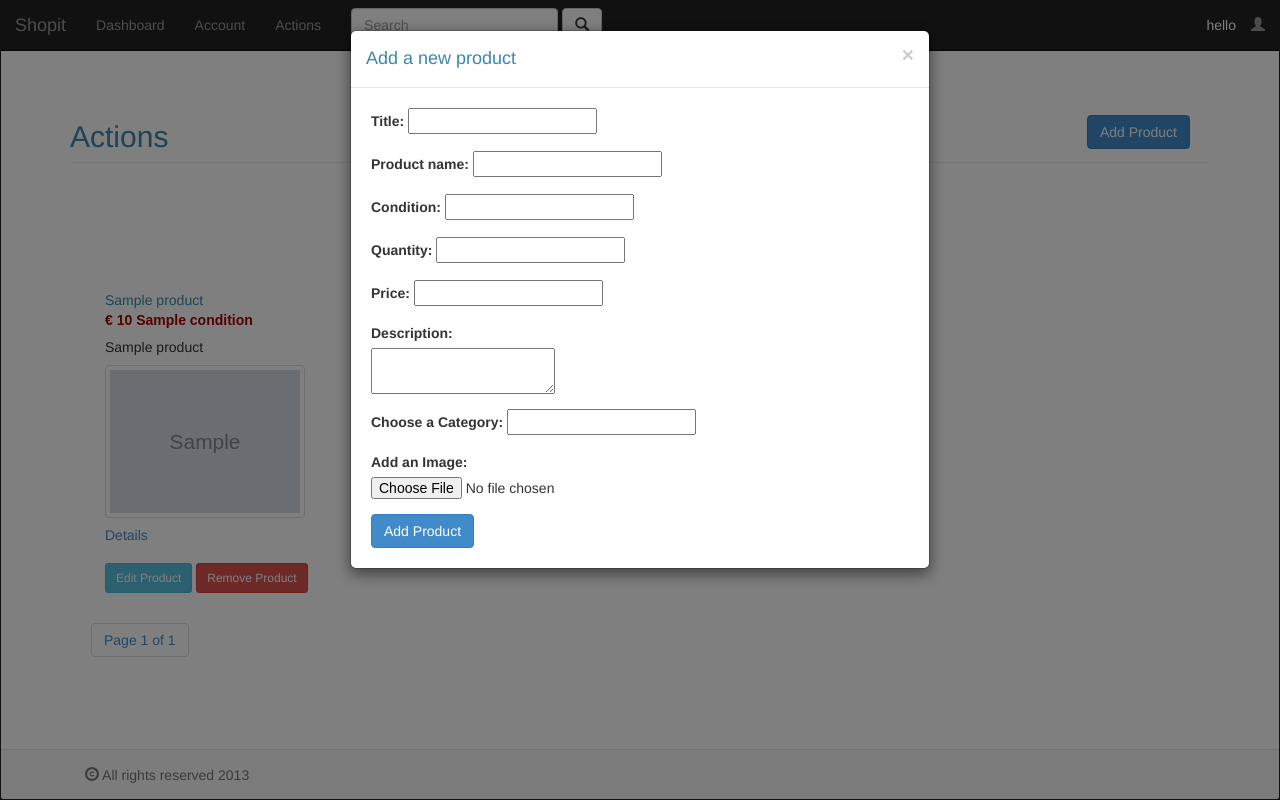
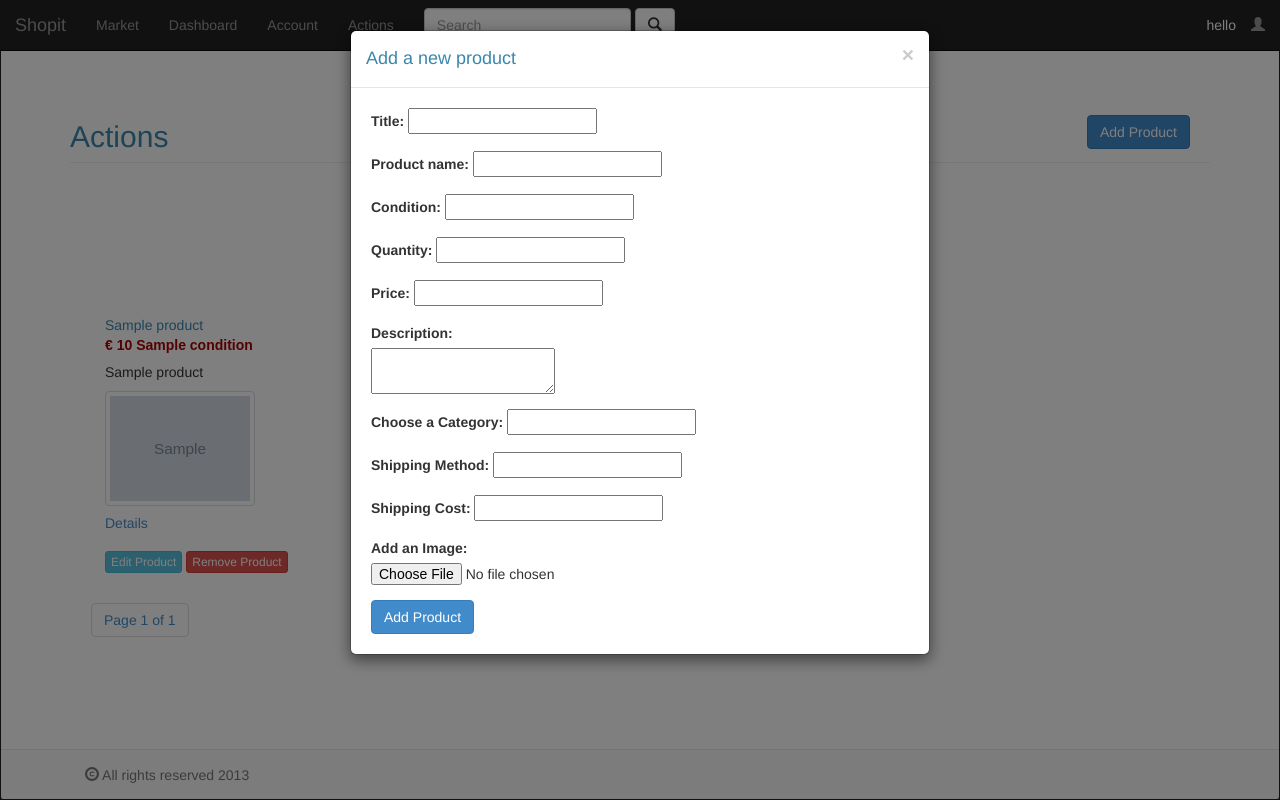
Before and after one commit to greenlighthome/shopit, a Django app: template templates/dashboard/actions.html in a window 1280 px wide, after a click on "Add Product". Run offline with Django 3.2, Linux system fonts and the light colour scheme; the template is opened without the code that fills it: most values are stand-ins (such as "Sample title", 1, 10 or a date in 2020); grey boxes marked "Sample" are stand-in pictures; form fields are guessed from the names that the template uses; some libraries are stand-ins or nearby versions.

Commit message:
more build in logic and style for product details new fields added in web_shop.models.Product (shipping cost, method, in_stock)

```diff
--- a/dashboard/urls.py
+++ b/dashboard/urls.py
@@ -5,9 +5,9 @@
 
 urlpatterns = patterns('',
     url(r'^$', login_required(views.DashboardView.as_view()), name='dashboard'),
-    url(r'^actions/([\w-]+)/$', views.UserActions.as_view( model=Product, paginate_by=3 ), name='actions'),
-    url(r'update/(?P<pk>\d+)/', views.ProductUpdate.as_view(), name='update'),
+    url(r'^actions/([\w-]+)/$', login_required(views.UserActions.as_view( model=Product, paginate_by=3 )), name='actions'),
+    url(r'update/(?P<pk>\d+)/', login_required(views.ProductUpdate.as_view()), name='update'),
     url(r'delete/(?P<pk>\d+)/', views.ProductDelete.as_view(), name='delete'),
-    url(r'^details/(?P<slug>[\w|\W]+)-(?P<pk>\d+)/$', views.DashboardDetailView.as_view(), name='dashboard-detail-view'),
+    url(r'^details/(?P<slug>[\w|\W]+)-(?P<pk>\d+)/$', login_required(views.DashboardDetailView.as_view()), name='dashboard-detail-view'),
 
 )
--- /dev/null
+++ b/doc/BugsList.txt
@@ -0,0 +1,4 @@
+slugify url from category to product view
+
+example:
+    http://shopit/category/DVD / Blue Ray/   <--- that's what i'm taking (that's the actual url)
--- a/static/css/custom_dashboard.css
+++ b/static/css/custom_dashboard.css
@@ -33,11 +33,15 @@
   margin-left: auto;
   margin-right: auto;
 }
+.image {
+  max-height: 220px;
+  max-width: 150px;
+}
 .box-view {
   position: relative;
   max-width: 300px;
   min-height: 200px;
-  height: 420px;
+  height: 400px;
   margin-left: 20px;
   padding-bottom: 10px;
   float: left;
@@ -45,6 +49,7 @@
 .box-view .items {
   position: absolute;
   bottom: 10px;
+  max-width: 200px;
 }
 .box-view h3,
 .box-view h4 {
--- a/static/less/custom_dashboard.less
+++ b/static/less/custom_dashboard.less
@@ -40,12 +40,17 @@
   margin-left: auto;
   margin-right: auto;
 }
+.image {
+  max-height: 220px;
+  max-width: 150px;
+}
+
 .box-view {
   position: relative;
   max-width: 300px;
 
   min-height: 200px;
-  height: 420px;
+  height: 400px;
   margin-left: 20px;
   padding-bottom: 10px;
   float: left;
@@ -53,7 +58,9 @@
   .items {
     position: absolute;
     bottom: 10px;
+    max-width: 200px;
   }
+
   h3, h4{
     font-size: 1em;
   }
--- a/templates/dashboard/actions.html
+++ b/templates/dashboard/actions.html
@@ -26,13 +26,12 @@
                     <span class="price">€ {{ product.price }}</span> <span class="condition price">{{ product.condition }}</span>
                     <span class=""><h4>{{ product.name }}</h4></span>
                     {% if product.image %}
-            <a href="{{ product.get_absolute_url }}"> <img class="img-thumbnail img-responsive" src="{{ product.image.url }}" width="200"></a>
+                        <a href="{{ product.get_absolute_url }}"> <img class="img-thumbnail img-responsive image" src="{{ product.image.url }}" width="200" height=""></a>
                     {% endif %}
                     <a class="no-style" href="{{ category.get_absolute_url }}"> <h5>Details</h5></a>
 
-        <a href="update/{{ product.id }}"><button class="button btn btn-sm btn-info">Edit Product</button></a>
-        <a href="delete/{{ product.id }}"><button class="button btn btn-sm btn-danger">Remove Product</button></a>
-
+                    <a href="update/{{ product.id }}"><button class="button btn btn-xs btn-info">Edit Product</button></a>
+                    <a href="delete/{{ product.id }}"><button class="button btn btn-xs btn-danger">Remove Product</button></a>
                 </div>
             </div>
         {% endfor %}
@@ -78,6 +77,14 @@
                 <span class="">{{ form.category }}</span>
             </div>
              <div class="form-group">
+                <label for="category">Shipping Method: </label>
+                <span class="">{{ form.shipping_method }}</span>
+            </div>
+             <div class="form-group">
+                <label for="category">Shipping Cost: </label>
+                <span class="">{{ form.shipping_cost }}</span>
+            </div>
+            <div class="form-group">
                 <label for="image">Add an Image:</label>
                 <span class="">{{ form.image }}</span>
             </div>
--- a/templates/dashboard/base.html
+++ b/templates/dashboard/base.html
@@ -29,6 +29,7 @@
   <!-- Collect the nav links, forms, and other content for toggling -->
   <div class="collapse navbar-collapse" id="navbar-collapse">
     <ul id="navi" class="nav navbar-nav">
+        <li class=""><a href="/market/">Market</a></li>
         <li class=""><a href="/dashboard/">Dashboard</a></li>
         <li class=""><a href="#">Account</a></li>
         <li class=""><a href="/dashboard/actions/{{ user.username }}">Actions</a></li>
--- a/templates/web_shop/index.html
+++ b/templates/web_shop/index.html
@@ -4,7 +4,7 @@
 
 {% for category in category_list %}
     {% if category %}
-        <li><a href="/category/{{ category.name }}">{{ category.name }}</a></li>
+        <li><a href="/category/{{ category.name }}">{{ category.name|capfirst }}</a></li>
     {% endif %}
 {% endfor %}
 
--- a/templates/web_shop/products.html
+++ b/templates/web_shop/products.html
@@ -6,21 +6,20 @@
     <ul class="dropdown-menu">
         {% for category in category_list %}
             {% if  category %}
-        <li><a href="/category/{{ category.name }}">{{ category.name }}</a></li>
+                <li><a href="/category/{{ category.name }}">{{ category.name|capfirst }}</a></li>
             {% endif %}
         {% endfor %}
     </ul>
 {% endblock %}
 
 {% block content %}
-
     <div class="page-header">
         <h2 class="text-info">{{ title }}</h2>
     </div>
     <div class="container">
         {% for product in product_list %}
             <div class="container">
-        <a class="no-style" href="{{ product.get_absolute_url_1 }}"><h4 class="text-info modal-title"><span class="condition price">{{ product.condition }}</span> {{ product.title }}</h4></a>
+                <a class="no-style" href="{{ product.get_absolute_url_1 }}"><h4 class="text-info modal-title"><span class="condition price">{{ product.condition|capfirst }}</span> {{ product.title }}</h4></a>
                 <h4><span class="price">€ {{ product.price }}</span></h4>
                 <span class=""><h4>{{ product.name }}</h4></span>
                 {% if product.image %}
--- a/web_shop/admin.py
+++ b/web_shop/admin.py
@@ -1,6 +1,7 @@
 from django.contrib import admin
-from web_shop.models import Product, Condition, Address
+from web_shop.models import Product, Condition, Address, ShippingMethod
 
 admin.site.register(Product)
 admin.site.register(Condition)
 admin.site.register(Address)
+admin.site.register(ShippingMethod)
--- a/web_shop/urls.py
+++ b/web_shop/urls.py
@@ -7,11 +7,9 @@
 
     url(r'^market/$', views.CategoryListView.as_view(), name='category-list'),
 
-    url(r'^market/(?P<slug>[\w|\W]+)-(?P<pk>\d+)/$', views.ProductView.as_view(), name='detail-view'),
+    url(r'^market/(?P<slug>[\w|\W]+)-(?P<pk>\d+)/$', views.ProductDetailView.as_view(), name='detail-view'),
 
     url(r'^media/(?P<path>.*)$', 'django.views.static.serve', {'document_root': MEDIA_ROOT, 'show_indexes':True}),
 
-    url(r'^category/([\w-]+)/$', views.CategoriesList.as_view()),
-
-    url(r'^category/([\w-]+)/([\w-]+)$', views.ProductsList.as_view(paginate_by=2), name='product-list'),
+    url(r'^category/([\w|\W]+)/$', views.ProductByCategoryList.as_view(paginate_by=5)),
 )
```
Also changed, not shown: dashboard/models.py (+4 -3 lines), static/css/custom.css (+8 -0 lines), static/less/custom.less (+8 -1 lines), templates/web_shop/base.html (+5 -2 lines), templates/web_shop/details.html (+17 -10 lines), templates/web_shop/market.html (+5 -2 lines), web_shop/models.py (+11 -4 lines), web_shop/views.py (+19 -33 lines), 1 other file. Lines whose indentation alone changed are shown as unchanged.
